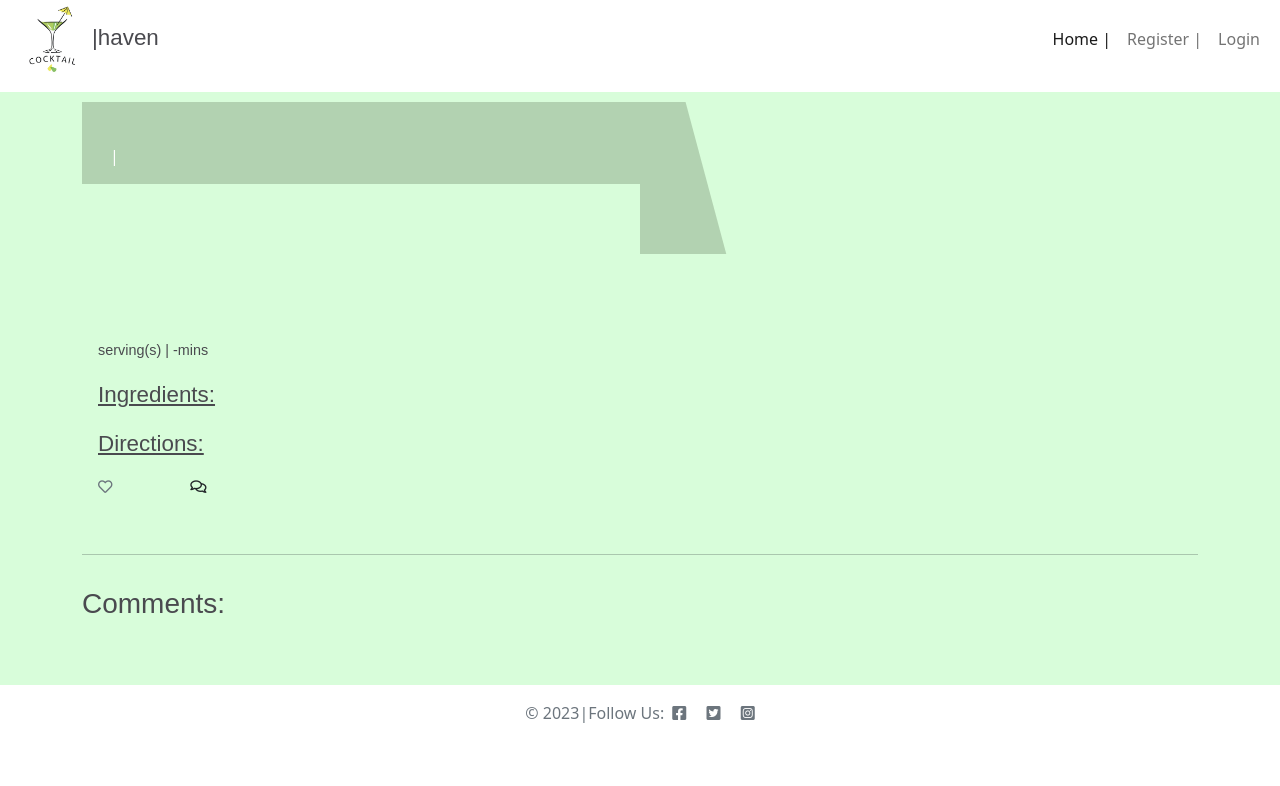
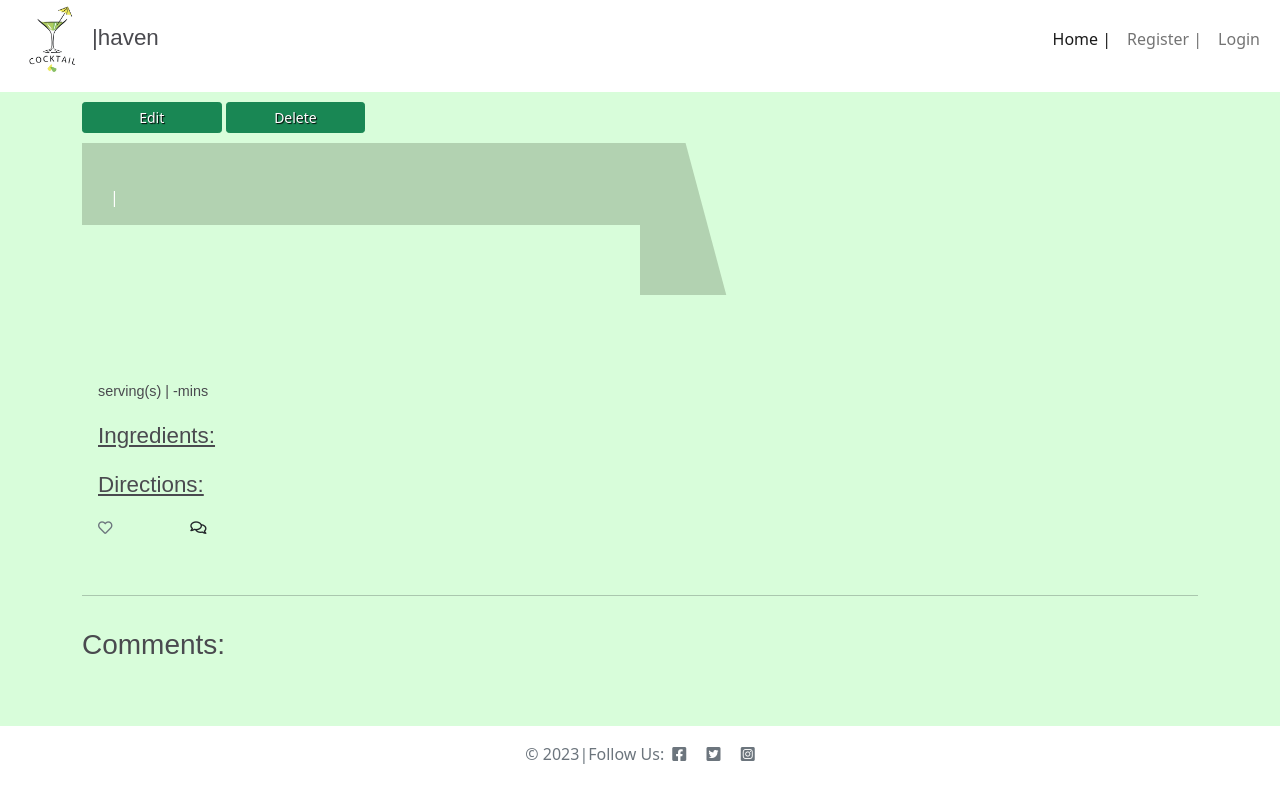
Before and after one commit to Indrakens/cocktail-haven, a Django app: template templates/recipe.html in a window 1280 px wide. Shown: the part 14-800 px from the top of the page. Run offline with Django 3.2, Linux system fonts and the light colour scheme; the template is opened without the code that fills it, so the values that code supplies are empty; some libraries are stand-ins or nearby versions.

Commit message:
Create edit and delete button in recipe page

```diff
--- a/cocktails2023/settings.py
+++ b/cocktails2023/settings.py
@@ -31,7 +31,7 @@ SECRET_KEY = os.environ.get('SECRET_KEY')
 # SECURITY WARNING: don't run with debug turned on in production!
 DEBUG = True
 
-ALLOWED_HOSTS = ['cocktailhaven-c675f9e827ad.herokuapp.com','8000-indrakens-cocktailhaven-hsthk36ffxk.ws-eu105.gitpod.io']
+ALLOWED_HOSTS = ['cocktailhaven-c675f9e827ad.herokuapp.com','8000-indrakens-cocktailhaven-ygrzyh7iosq.ws-eu105.gitpod.io']
 
 
 # Application definition
--- a/recipes/views.py
+++ b/recipes/views.py
@@ -1,6 +1,7 @@
 from django.shortcuts import render, get_object_or_404, reverse
 from django.views import generic, View
 from django.http import HttpResponseRedirect
+from django.contrib.auth.mixins import LoginRequiredMixin
 from .models import Recipe
 from .forms import CommentForm
 
@@ -12,7 +13,7 @@ class RecipeList(generic.ListView):
     paginate_by = 6
 
 
-class RecipeDetail(View):
+class RecipeDetail(LoginRequiredMixin, View):
 
     def get(self, request, slug, *args, **kwargs):
         queryset = Recipe.objects.filter(status=1)
@@ -66,7 +67,7 @@ class RecipeDetail(View):
         )
 
 
-class RecipeLike(View):
+class RecipeLike(LoginRequiredMixin, View):
 
     def post(self, request, slug, *args, **kwargs):
         cocktail = get_object_or_404(Recipe, slug=slug)
--- a/static/css/style.css
+++ b/static/css/style.css
@@ -158,6 +158,11 @@
 }
 
 /* Recipe detail page */
+.choices{
+    position: relative;
+    margin-top: 10px;
+}
+
 .main-head {
     margin-top: 10px;
     overflow: hidden;
--- a/templates/recipe.html
+++ b/templates/recipe.html
@@ -2,7 +2,14 @@
 {% block content %}
 
 {% load crispy_forms_tags %}
-
+<!--add if statement-->
+<div class="container">
+    <div class="choices col-md-6 g-0">
+    <a href="#" class="btn btn-sm btn-success w-25 btn-signup">Edit</a>
+    <a href="#" class="btn btn-sm btn-success w-25 btn-signup">Delete</a>
+    </div>
+</div>
+<!--endif-->
 <div class="main-head">
     <div class="container">
         <div class="row g-0">
@@ -21,16 +28,18 @@
     </div>
 </div>
 
+
+
 <div class="container">
     <div class="row">
         <div class="col card mb-4  mt-3 left top">
             <div class="card-body">
-                <p class="card-text f-6" style="width: 20rem;">{{ cocktail.serving | safe }} serving(s) | {{ cocktail.time | safe }}-mins
+                <p class="card-text f-6" style="width: 40%;">{{ cocktail.serving | safe }} serving(s) | {{ cocktail.time | safe }}-mins
                 </p>
-                <p class="card-text" style="width: 20rem;"><span class="card-heading">Ingredients:</span>
+                <p class="card-text" style="width: 40%;"><span class="card-heading">Ingredients:</span>
                     {{ cocktail.ingredients | safe }}
                 </p>
-                <p class="card-text" style="width: 45rem;">
+                <p class="card-text" style="width: 65%;">
                     <span class="card-heading">Directions:</span>
                     {{ cocktail.directions | safe }}
                 </p>
```
